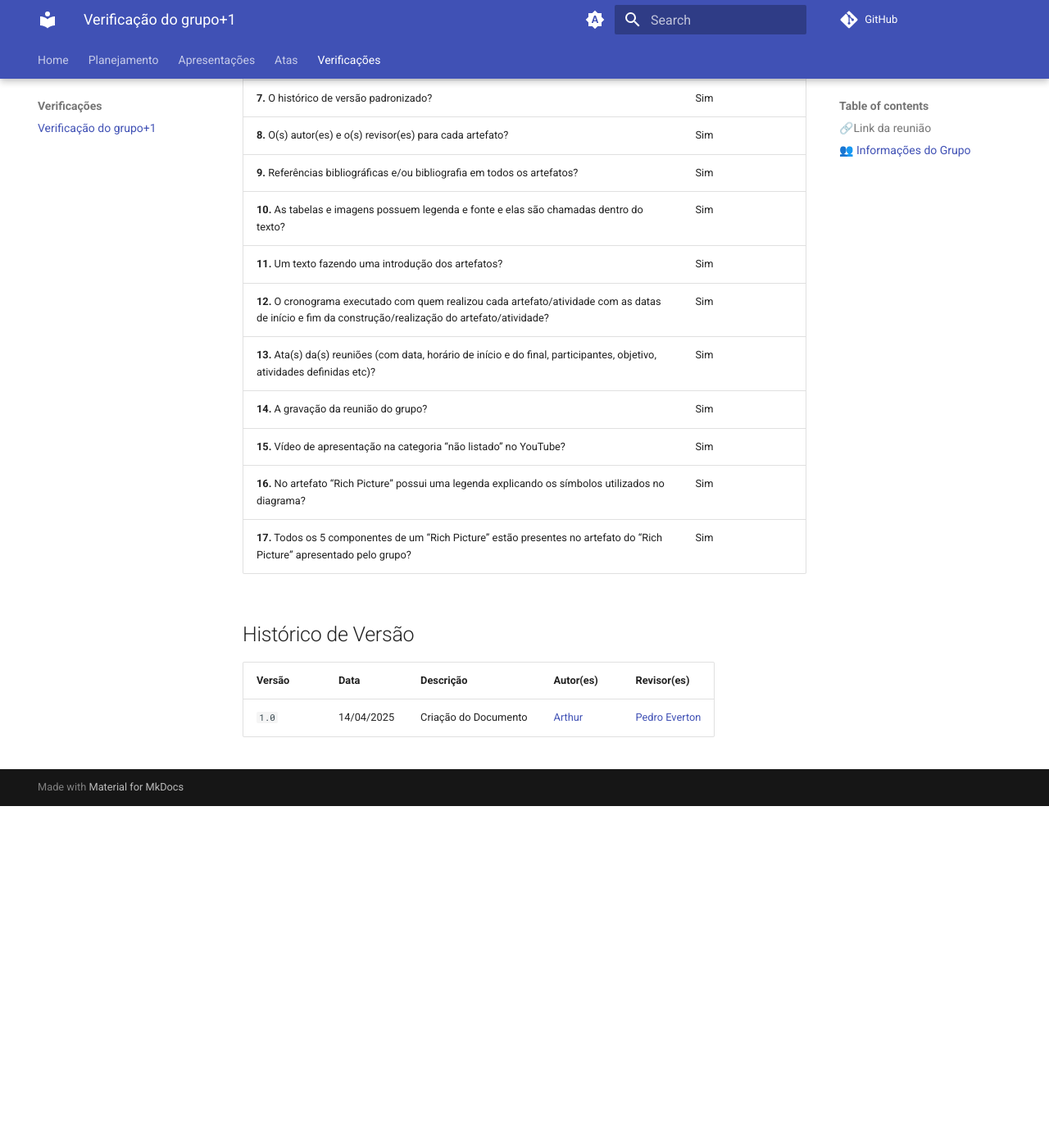
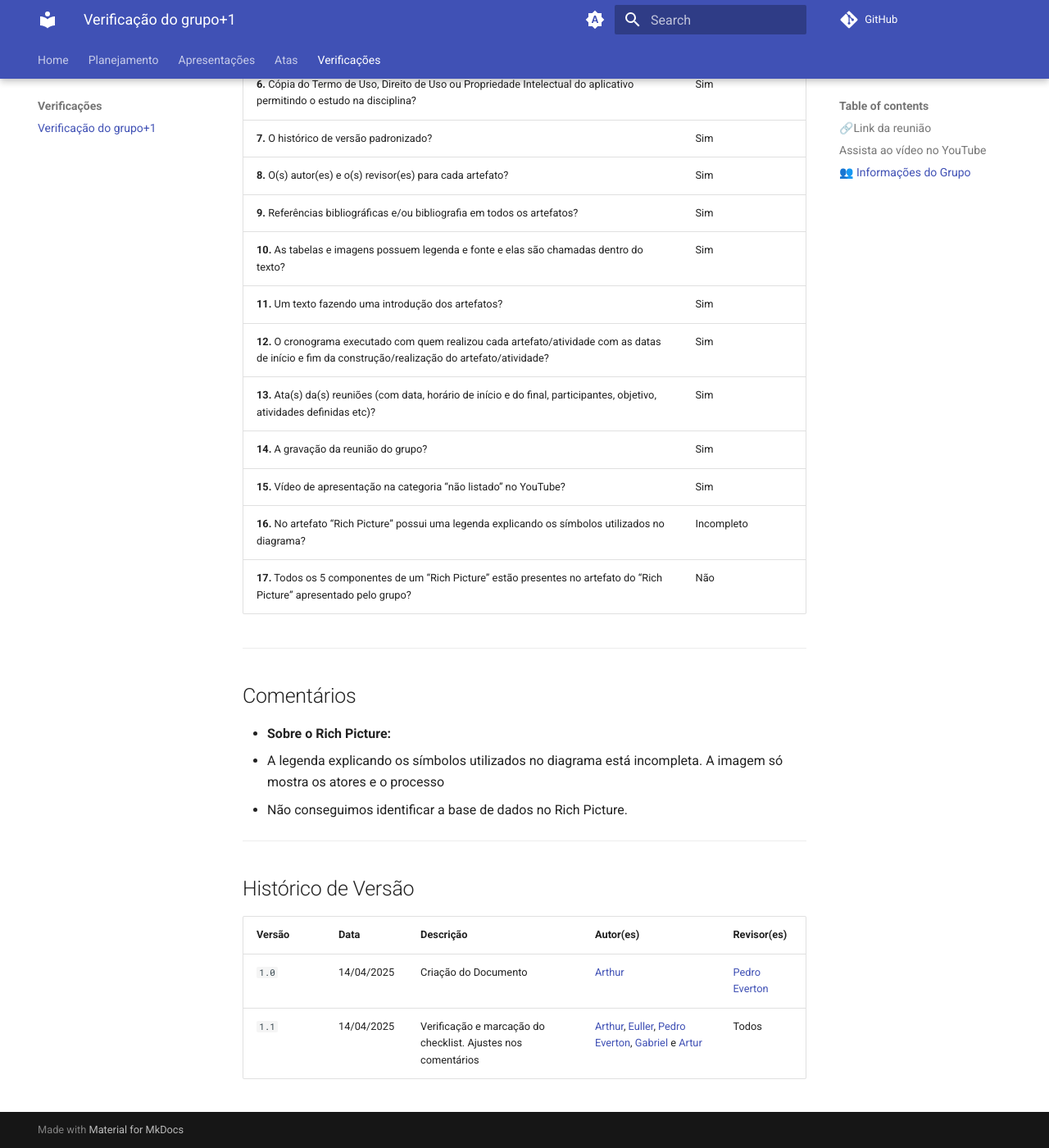
Before and after one commit to Requisitos-de-Software/2025.1-MeuSUSDigital, an MkDocs documentation site: the page built from docs/verificacoes/Verificacao1.md, in a window 1280 px wide and 1400 px high, scrolled down 1193 px. Shown: the whole window at 82% size. Built offline with MkDocs 1.6.1 and Material for MkDocs 9.7.7, drawn with Linux system fonts in a browser that asks for light colours; comment, search, counter and statistics services are not loaded; before the commit the page ends 2176 px from its top, so only the background shows below that; some of the changed text lies outside the part shown.

Commit message:
docs: preencher e comentar checklist do grupo+1

```diff
--- a/docs/verificacoes/Verificacao1.md
+++ b/docs/verificacoes/Verificacao1.md
@@ -2,6 +2,7 @@
 
 
 ## 🔗Link da reunião
+[Assista ao vídeo no YouTube](https://youtu.be/LsBFFCPHO0U)
 ---
 
 ## 👥 Informações do Grupo
@@ -40,11 +41,22 @@
 | **13.** Ata(s) da(s) reuniões (com data, horário de início e do final, participantes, objetivo, atividades definidas etc)? | Sim |
 | **14.** A gravação da reunião do grupo?                                                                         | Sim |
 | **15.** Vídeo de apresentação na categoria “não listado” no YouTube?                                            | Sim |
-| **16.** No artefato “Rich Picture” possui uma legenda explicando os símbolos utilizados no diagrama?            | Sim |
-| **17.** Todos os 5 componentes de um “Rich Picture” estão presentes no artefato do “Rich Picture” apresentado pelo grupo? | Sim |
+| **16.** No artefato “Rich Picture” possui uma legenda explicando os símbolos utilizados no diagrama?            | Incompleto |
+| **17.** Todos os 5 componentes de um “Rich Picture” estão presentes no artefato do “Rich Picture” apresentado pelo grupo? | Não |
+
+---
+
+## Comentários
+
+- **Sobre o Rich Picture:**
+  - A legenda explicando os símbolos utilizados no diagrama está incompleta. A imagem só mostra os atores e o processo
+  - Não conseguimos identificar a base de dados no Rich Picture.
+
+---
 
 ## Histórico de Versão
 
 | Versão | Data          | Descrição                          | Autor(es)     |  Revisor(es)  |
 | ------ | ------------- | ---------------------------------- | ------------- | ------------- |
 | `1.0`  |  14/04/2025 |  Criação do Documento | [Arthur](https://github.com/arthurevg) | [Pedro Everton](https://github.com/pedroeverton217) |
+| `1.1`  | 14/04/2025    | Verificação e marcação do checklist. Ajustes nos comentários| [Arthur](https://github.com/arthurevg), [Euller](https://github.com/Potatoyz908), [Pedro Everton](https://github.com/pedroeverton217), [Gabriel](https://github.com/GabrielCastelo-31) e [Artur](https://github.com/ArturDCR)  | Todos |
```
